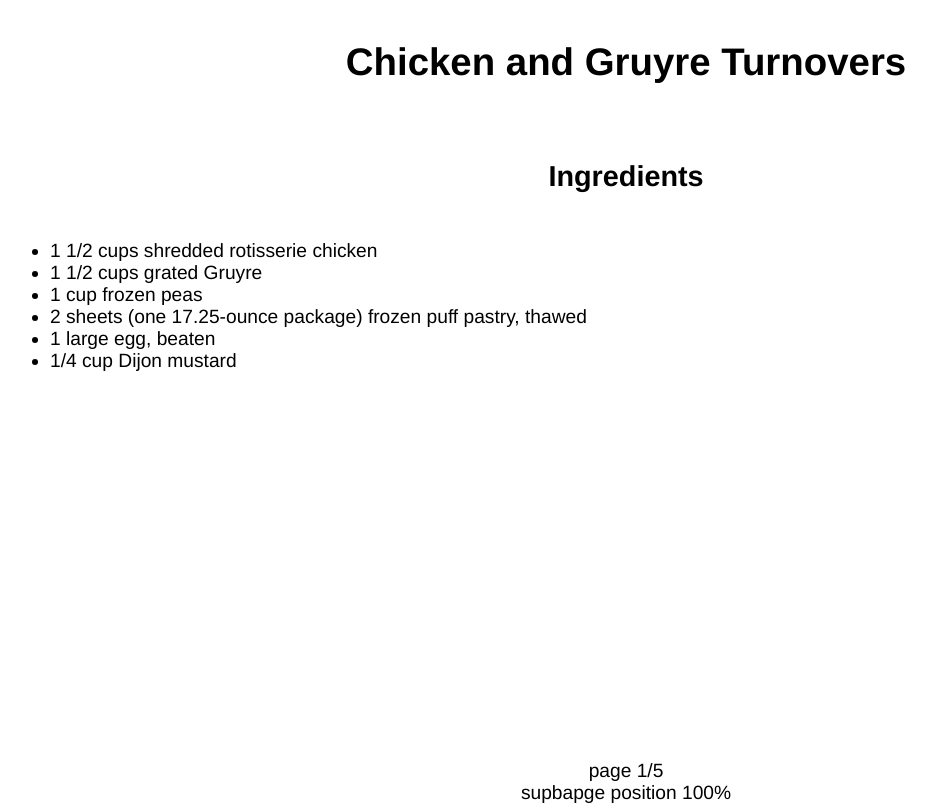
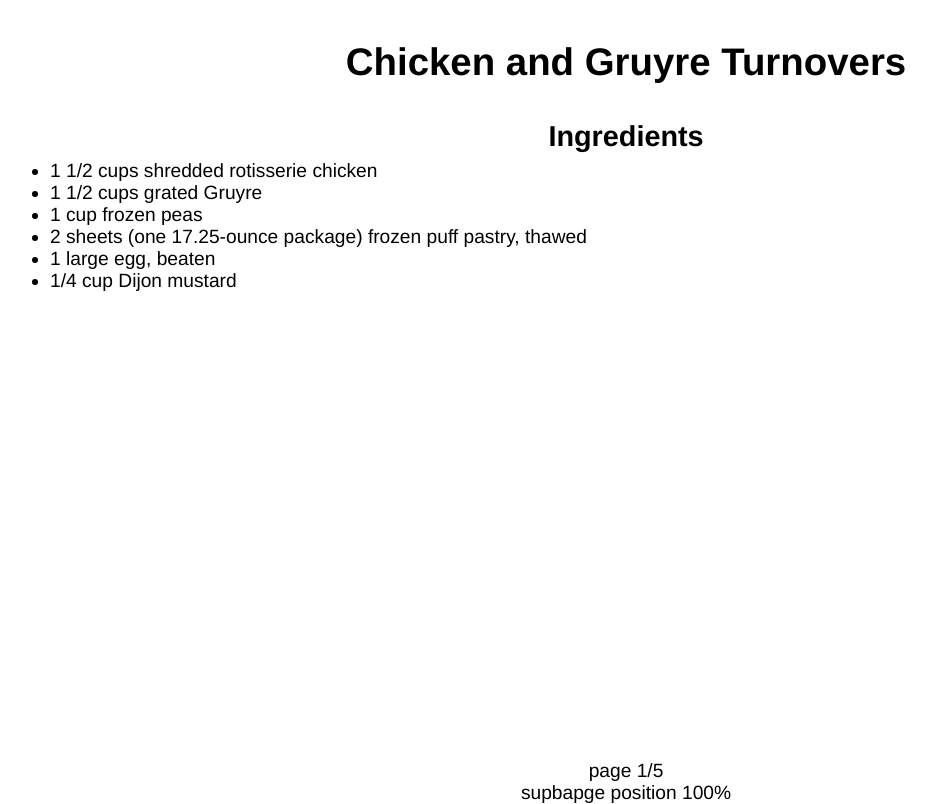
Before and after one commit to mdimec4/eCookbook, a Vue app in the folder src/chef/web/spa/: page /recipe_viewer/1 in a window 1280 px wide. Shown: the top 804 px of the page, without its empty margins (14-950 px from the left). Built offline with nearby package versions, Linux system fonts and the light colour scheme; some icons are missing.

Commit message:
fix styling

```diff
--- a/src/chef/web/spa/src/components/recipe_viewer.vue
+++ b/src/chef/web/spa/src/components/recipe_viewer.vue
@@ -363,11 +363,11 @@ font-size: 120%;
 }
 #title {
     width: 100vw;
-    height: 15vh;
+    height: 10vh;
 }
 #subtitle {
     width: 100vw;
-    height: 10vh;
+    height: 5vh;
 }
 #content {
     padding-left: 5vw;
@@ -375,22 +375,21 @@ font-size: 120%;
     display: block;
     overflow: hidden;
     width: 100vw;
-    height: 65vh;
+    height: 75vh;
 };
-/* TODO
-.hiddenPrevNext {
+.-xxx-hiddenPrevNext { /*
   position: absolute;
   background: transparent;
   height: 100%;
   width: 50%;
   z-index: 1;
+  */
 };
-*/
 #position-info-container {
   border: solid;
   border-width: 1px 1px 1px 0px;
   border-color:black;
-  position: absolute;
+  position: fixed;
   left: 0px;
   bottom: 0px;
   width: 100vw;
@@ -402,5 +401,6 @@ font-size: 120%;
   border-width: 0px 0px 0px 1px;
   border-color:black;
   width: calc(50% - 1px); /* subtract 1px border width */
+  height: 100%;
 };
 </style>
```
